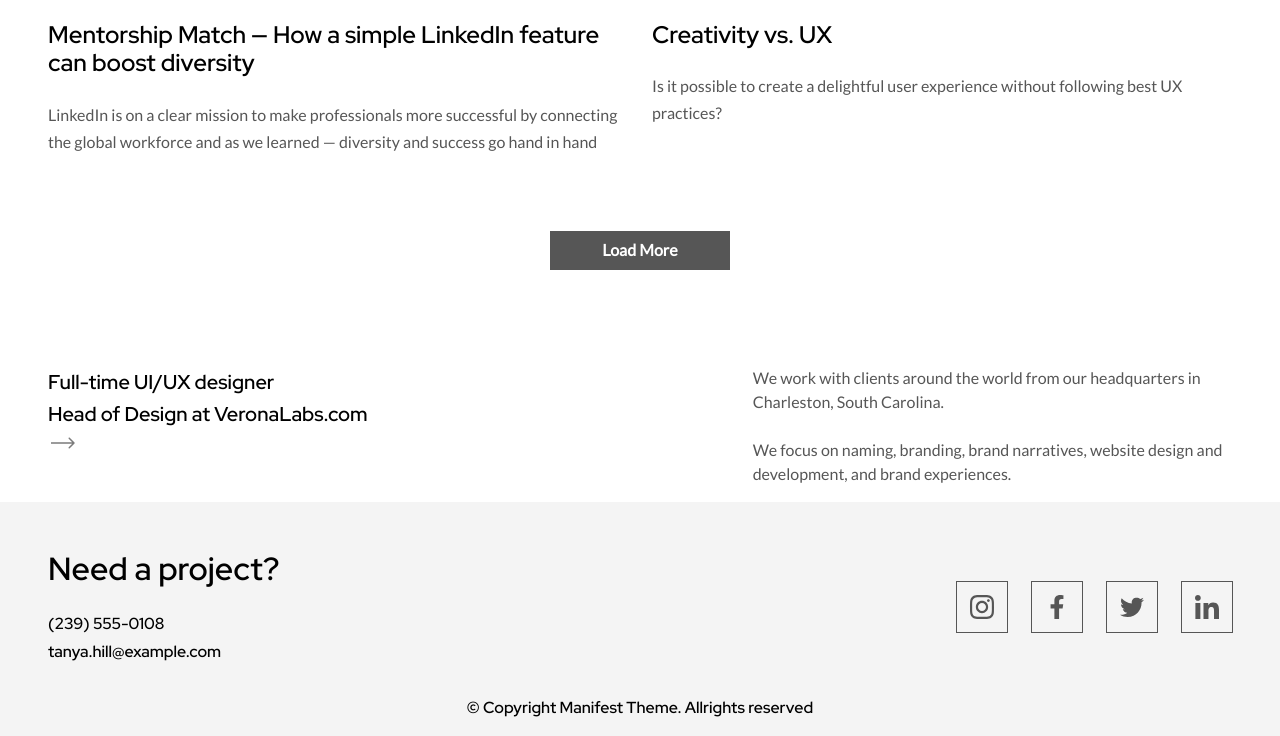
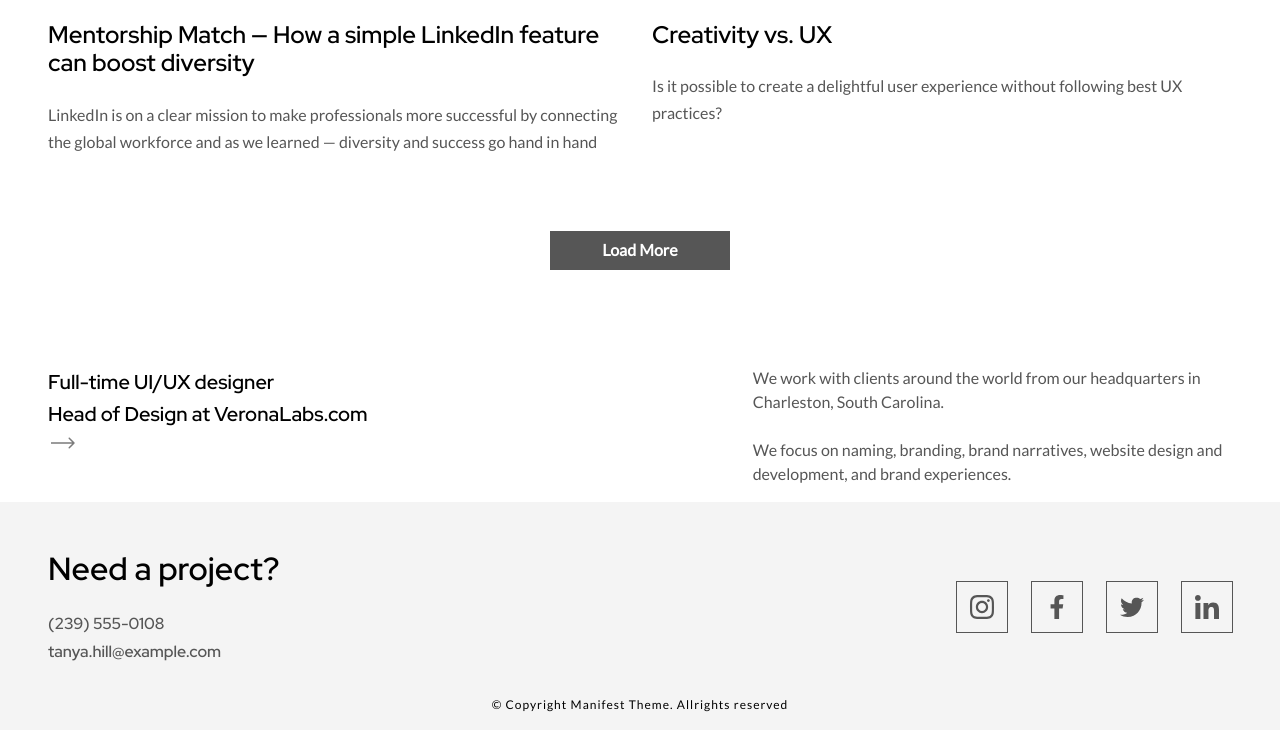
Before and after one commit to mamba0328/responsive_MANIFEST, a plain HTML site: page index.html in a window 1280 px wide. Shown: the part 2067-2803 px from the top of the page. Drawn offline with Linux system fonts and the light colour scheme.

Commit message:
styling is done

```diff
--- a/scss/main.scss
+++ b/scss/main.scss
@@ -262,3 +262,20 @@ body {
 .twitter {
     transform: scale(1.2) translateY(2px);
 }
+
+.contacts {
+    font-weight: 400;
+    font-size: 4rem;
+}
+
+.email,
+.tel {
+    color: $sup-gray;
+    font-size: 1rem;
+}
+
+.copyrights {
+    font-family: "Lato", sans-serif;
+    font-size: 0.75rem;
+    letter-spacing: 1px;
+}
```
Also changed, not shown: css/main.css.
